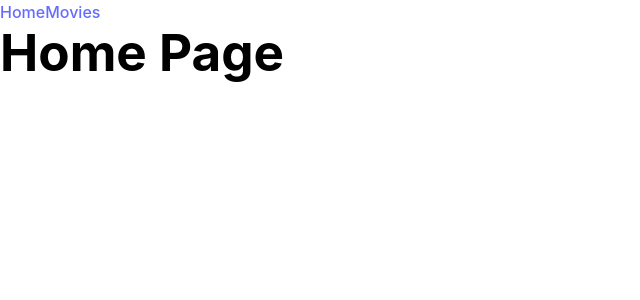
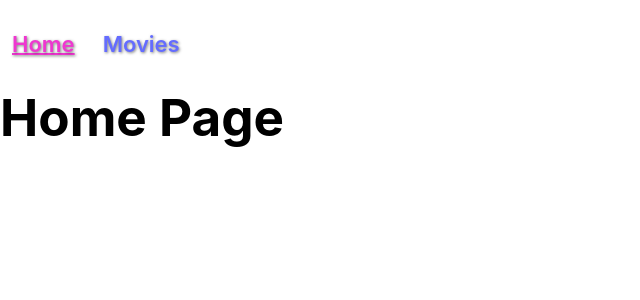
Before and after one commit to vrbprog/goit-react-hw-05, a React (Vite) app: page / in a window 1280 px wide. Shown: the top 300 px of the page, without its empty margins (0-640 px from the left). Built offline with nearby package versions, Linux system fonts and the light colour scheme.

Commit message:
Navigation

```diff
--- a/src/components/App.jsx
+++ b/src/components/App.jsx
@@ -1,14 +1,12 @@
 import { Routes, Route, NavLink } from "react-router-dom";
 import HomePage from "../pages/HomePage/HomePage";
 import MoviesPage from "../pages/MoviesPage/Moviespage";
+import Navigation from "./Navigation/Navigation";
 
 export default function App() {
     return (
         <div>
-            <nav>
-                <NavLink to="/">Home</NavLink>
-                <NavLink to="/movies">Movies</NavLink>
-            </nav>
+            <Navigation />
 
             <Routes>
                 <Route path="/" element={<HomePage />} />
--- /dev/null
+++ b/src/components/Navigation/Navigation.jsx
@@ -0,0 +1,20 @@
+import { NavLink } from "react-router-dom";
+import clsx from "clsx";
+import css from "./Navigation.module.css";
+
+export default function Navigation(params) {
+    const activeLink = ({ isActive }) => {
+        return clsx(css.link, isActive && css.active);
+    };
+
+    return (
+        <nav className={css.navigation}>
+            <NavLink to="/" className={activeLink}>
+                Home
+            </NavLink>
+            <NavLink to="/movies" className={activeLink}>
+                Movies
+            </NavLink>
+        </nav>
+    );
+}
--- /dev/null
+++ b/src/components/Navigation/Navigation.module.css
@@ -0,0 +1,27 @@
+.navigation {
+    display: flex;
+    align-items: center;
+    justify-content: start;
+    gap: 28px;
+    padding: 28px 12px;
+}
+
+.link {
+    font-size: 22px;
+    font-weight: 600;
+    text-decoration: none;
+    text-shadow: 1px 1px 3px rgba(0, 0, 0, 0.5);
+
+    transition: all 200ms ease-in-out;
+}
+
+.link:hover {
+    color: #ef36d0;
+}
+
+.active {
+    text-decoration: underline;
+    color: #ef36d0;
+    text-decoration-color: #ef36d0;
+    text-decoration-thickness: 2px;
+}
```
